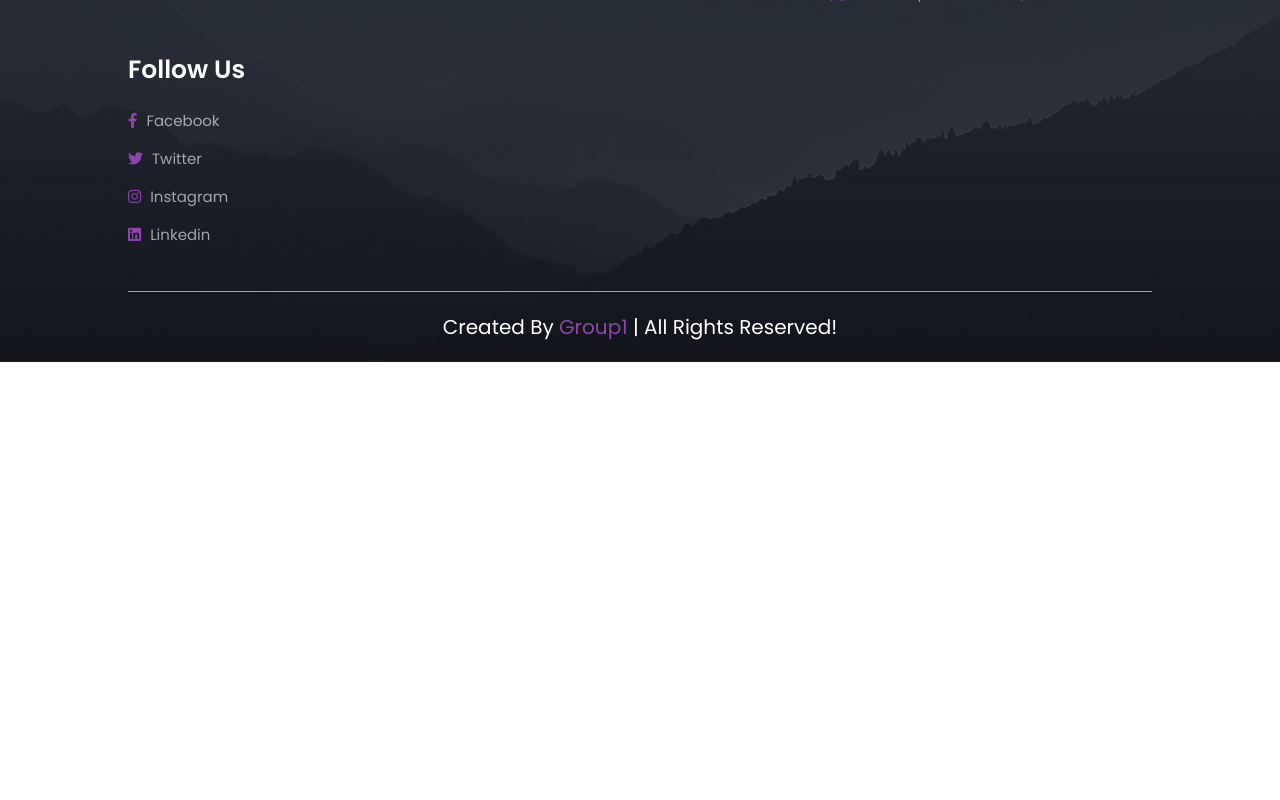
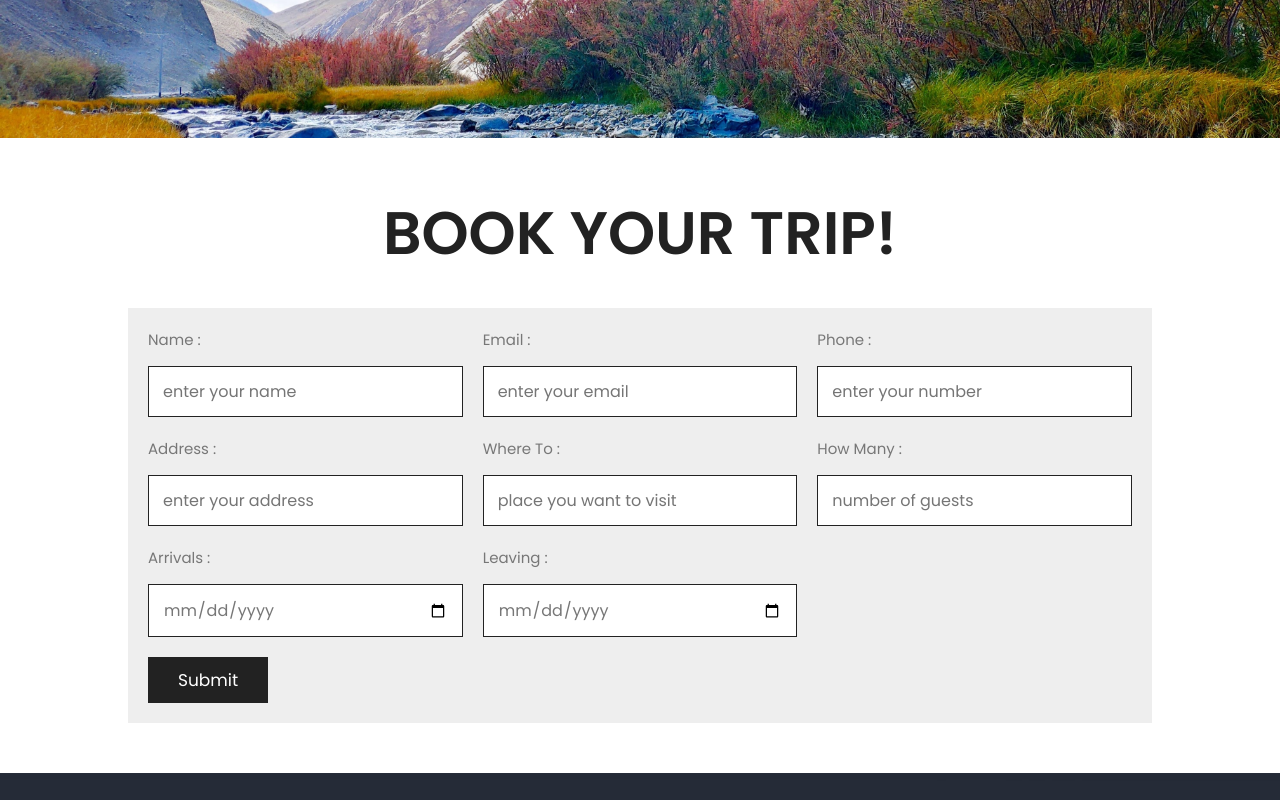
Before and after one commit to shreynaik100/TrendsProject_Group2, a React (Create React App) app: page /book in a window 1280 px wide. Shown: the part 340-1140 px from the top of the page. Before the commit the page ends 800 px from the top, so only its background shows below. Built offline with nearby package versions, Linux system fonts and the light colour scheme.

Commit message:
added book page

```diff
--- a/src/PageRoutes.js
+++ b/src/PageRoutes.js
@@ -1,6 +1,7 @@
 import {Routes, Route} from 'react-router-dom';
 import AboutUs from './components/AboutUs';
 import Home from './components/Home';
+import Book from './components/Book';
 
 
 
@@ -11,6 +12,7 @@ export default function PageRoutes(){
         <Routes>
             <Route path='/' element= {<Home />} />
             <Route path='/about' element= {<AboutUs />} />
+            <Route path='/book' element= {<Book />} />
             <Route path='/*' element={<NotFound/>} />
         </Routes>
 
--- /dev/null
+++ b/src/components/Book.js
@@ -0,0 +1,59 @@
+const Book = () => {
+    return (
+        <div>
+
+            <div class="heading booking-heading">
+                <h1>book now</h1>
+            </div>
+
+
+            <section class="booking">
+
+                <h1 class="heading-title">book your trip!</h1>
+
+                <form action="#" method="post" class="book-form">
+
+                    <div class="book">
+                        <div class="inputBox">
+                            <span>name :</span>
+                            <input type="text" placeholder="enter your name" name="name" />
+                        </div>
+                        <div class="inputBox">
+                            <span>email :</span>
+                            <input type="email" placeholder="enter your email" name="email" />
+                        </div>
+                        <div class="inputBox">
+                            <span>phone :</span>
+                            <input type="number" placeholder="enter your number" name="phone" />
+                        </div>
+                        <div class="inputBox">
+                            <span>address :</span>
+                            <input type="text" placeholder="enter your address" name="address" />
+                        </div>
+                        <div class="inputBox">
+                            <span>where to :</span>
+                            <input type="text" placeholder="place you want to visit" name="location" />
+                        </div>
+                        <div class="inputBox">
+                            <span>how many :</span>
+                            <input type="number" placeholder="number of guests" name="guests" />
+                        </div>
+                        <div class="inputBox">
+                            <span>arrivals :</span>
+                            <input type="date" name="arrivals" />
+                        </div>
+                        <div class="inputBox">
+                            <span>leaving :</span>
+                            <input type="date" name="leaving" />
+                        </div>
+                    </div>
+
+                    <input type="submit" value="submit" class="btn" name="send" />
+
+                </form>
+
+            </section>
+        </div>
+    )
+}
+export default Book;
```
